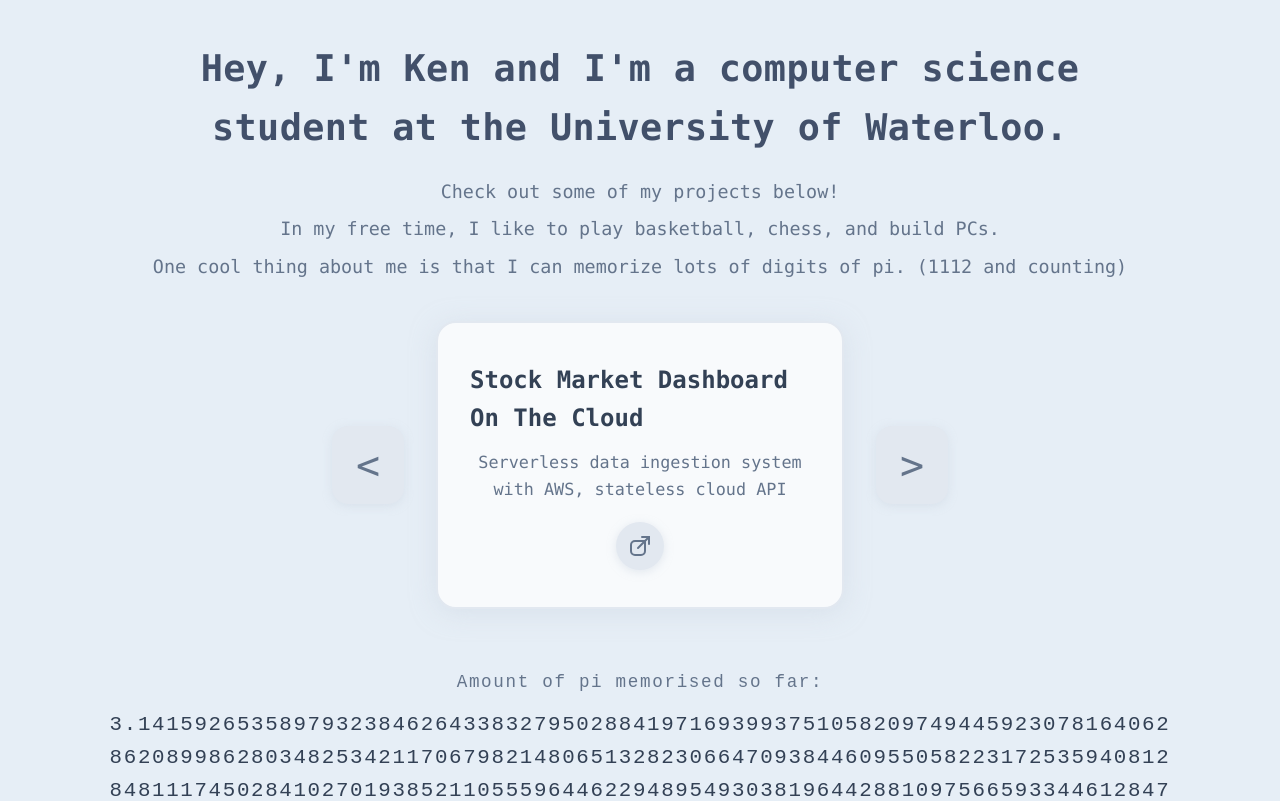
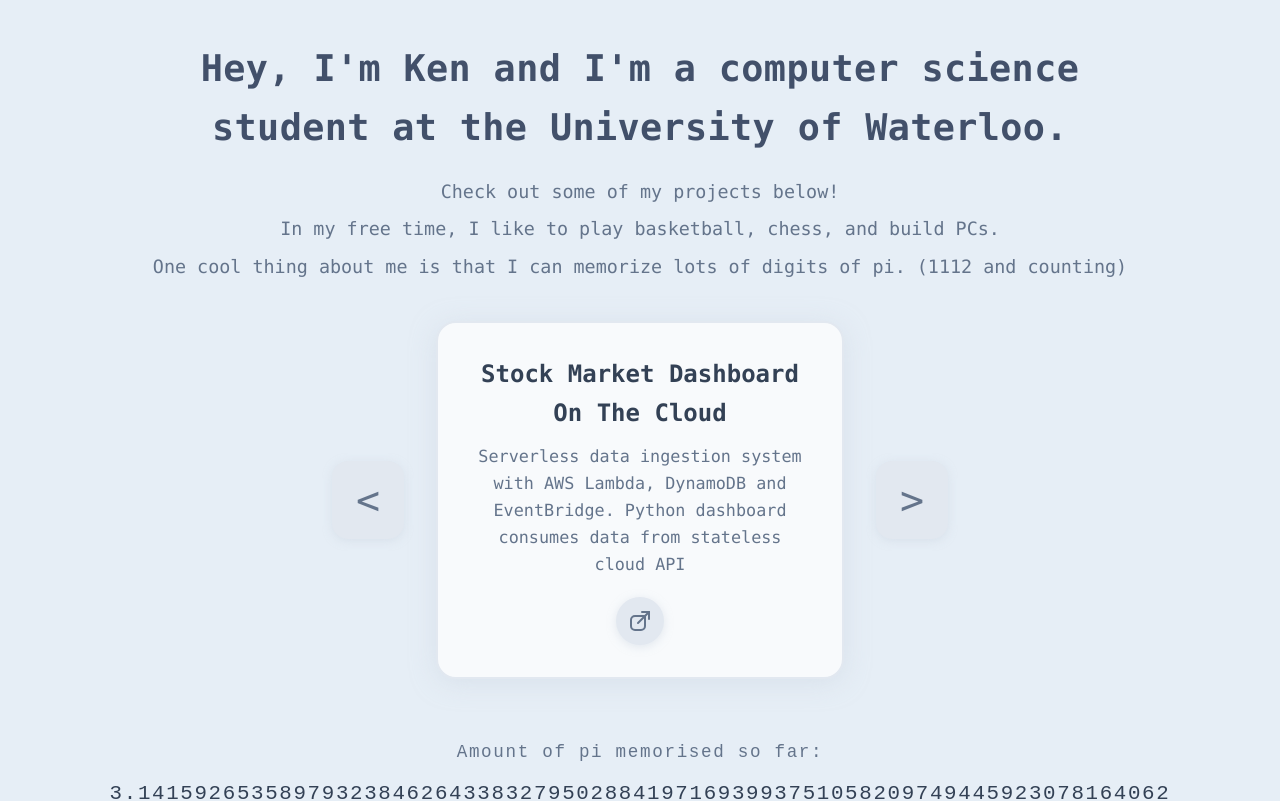
Before and after one commit to KenGao0216/ken-gao, a React (Vite) app: page / in a window 1280 px wide. Shown: the top 801 px of the page. Built offline with nearby package versions, Linux system fonts and the light colour scheme.

Commit message:
update to project descriptions

```diff
--- a/src/components/ProjectCard.jsx
+++ b/src/components/ProjectCard.jsx
@@ -60,7 +60,7 @@ function ProjectCard({ projects }) {
         }}
         key={current}
       >
-        <div style={{ fontSize: "1.5rem", fontWeight: "bold", marginBottom: "0.7rem", color: "#334155" }}>
+        <div style={{ fontSize: "1.5rem", fontWeight: "bold", marginBottom: "0.7rem", color: "#334155", textAlign: "center" }}>
           {project.title}
         </div>
         <div style={{ fontSize: "1.05rem", color: "#64748b", marginBottom: "1.2rem", textAlign: "center" }}>
--- a/src/data.js
+++ b/src/data.js
@@ -3,22 +3,22 @@ export const projects = [
     {
       title: "Stock Market Dashboard On The Cloud",
       link: "https://stdcloud.streamlit.app/",
-      description: `Serverless data ingestion system with AWS, stateless cloud API`,
+      description: `Serverless data ingestion system with AWS Lambda, DynamoDB and EventBridge. Python dashboard consumes data from stateless cloud API`,
     },
     {
       title: "Pi Quiz App",
       link: "https://kengao0216.github.io/PiQuiz/",
-      description: `Test any sequence of digits even with integrated speech recognition`,
+      description: `Test any sequence of digits even with integrated speech recognition built with Javascript`,
     },
     {
       title: "Solo Survivors",
       link: "https://play.unity.com/en/games/c700e386-e895-4e19-a786-6bfaf77b73cc/solo-survivor-game",
-      description: `Survive against enemies on an island by upgrading weapons`,
+      description: `Survive against enemies on an island by upgrading weapons. Built with Unity and C#`,
     },
     {
       title: "AGE ASCII Game Engine",
       link: "https://github.com/KenGao0216/AGE-ASCII-Game-Engine",
-      description: `A comprehensive game engine framework`,
+      description: `A comprehensive game engine framework built with C++ and Ncurses`,
     },
     {
       title: "Trading Engine",
@@ -38,7 +38,7 @@ export const projects = [
     {
         title: "Slideshow Assist",
         link: "https://github.com/KenGao0216/virtualPrez",
-        description: `App that uses computer vision to assist with slideshow presentations`,
+        description: `Use computer vision to assist with slideshow presentations. Built with Python`,
     },
     {
         title: "Wordle Probabilities",
```
